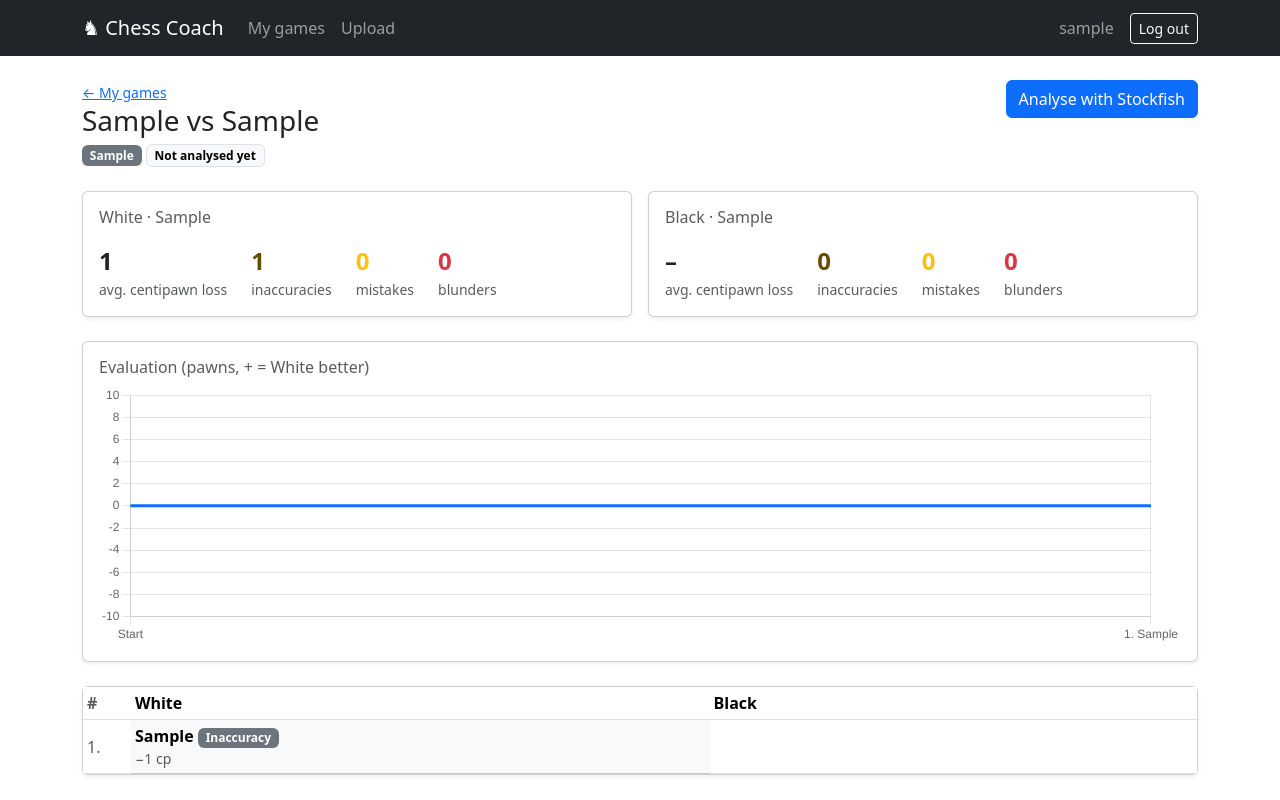
After one commit to ayhamabualhaj/Chess_Coach, a Django app: page /games/1/ in a window 1280 px wide. The commit adds this page. Run offline with Django 5.2, Linux system fonts and the light colour scheme; a user stored in the database is signed in; tables that the repository leaves empty hold one stand-in row (values such as "Sample post").

Commit message:
Add game detail page with analysis button, move table and evaluation chart

```diff
--- a/apps/games/repositories/game_repository.py
+++ b/apps/games/repositories/game_repository.py
@@ -13,6 +13,16 @@ def get_game(game_id: int) -> Game:
     return Game.objects.get(pk=game_id)
 
 
+def get_game_for_user(user, game_id: int) -> Game | None:
+    # Filtering by user means nobody can open someone else's game by guessing its id.
+    return Game.objects.filter(user=user, pk=game_id).first()
+
+
+def list_moves_with_mistakes(game: Game):
+    # select_related fetches each move's mistake in the same query.
+    return game.moves.select_related("mistake").order_by("ply")
+
+
 def set_status(game: Game, status: str) -> None:
     game.status = status
     game.save(update_fields=["status"])
--- a/apps/games/services/analysis_service.py
+++ b/apps/games/services/analysis_service.py
@@ -4,7 +4,7 @@ import chess
 import chess.pgn
 from django.conf import settings
 
-from ai.engine import Score, StockfishEngine, centipawn_loss, classify_move, game_phase
+from ai.engine import EngineNotFoundError, Score, StockfishEngine, centipawn_loss, classify_move, game_phase
 from ai.engine.stockfish_wrapper import MATE_SCORE
 from apps.games.models import Game
 from apps.games.repositories import analysis_repository, game_repository
@@ -35,6 +35,9 @@ def analyse_game(game_id: int, depth: int | None = None) -> dict:
     try:
         move_rows, mistake_rows = _evaluate_moves(parsed, depth or settings.STOCKFISH_DEPTH)
         analysis_repository.replace_analysis(game, move_rows, mistake_rows)
+    except EngineNotFoundError as e:
+        game_repository.set_status(game, Game.Status.FAILED)
+        raise AnalysisError("The chess engine is not available. Check STOCKFISH_PATH.") from e
     except Exception:
         game_repository.set_status(game, Game.Status.FAILED)
         raise
--- a/apps/games/urls.py
+++ b/apps/games/urls.py
@@ -1,7 +1,10 @@
 from django.urls import path
-from .views.game_views import game_list, upload_game
+
+from .views.game_views import analyse, game_detail, game_list, upload_game
 
 urlpatterns = [
     path("upload/", upload_game, name="upload_game"),
+    path("<int:game_id>/", game_detail, name="game_detail"),
+    path("<int:game_id>/analyse/", analyse, name="analyse_game"),
     path("", game_list, name="game_list"),
 ]
--- a/apps/games/views/game_views.py
+++ b/apps/games/views/game_views.py
@@ -1,7 +1,11 @@
+from django.contrib import messages
 from django.contrib.auth.decorators import login_required
+from django.http import Http404
 from django.shortcuts import redirect, render
-from django.contrib import messages
+from django.views.decorators.http import require_POST
+
 from apps.games.services import game_service
+from apps.games.services.analysis_service import AnalysisError, analyse_game
 from apps.games.services.pgn_import_service import InvalidPGNError, import_pgn
 
 
@@ -22,3 +26,28 @@ def upload_game(request):
 def game_list(request):
     games = game_service.list_games(request.user)
     return render(request, "games/list.html", {"games": games})
+
+
+@login_required
+def game_detail(request, game_id):
+    detail = game_service.get_game_detail(request.user, game_id)
+    if detail is None:
+        raise Http404("Game not found")
+    return render(request, "games/detail.html", detail)
+
+
+@login_required
+@require_POST
+def analyse(request, game_id):
+    game = game_service.get_game(request.user, game_id)
+    if game is None:
+        raise Http404("Game not found")
+    try:
+        summary = analyse_game(game.pk)
+    except AnalysisError as e:
+        messages.error(request, str(e))
+    else:
+        messages.success(
+            request, f"Analysed {summary['moves']} moves and found {summary['mistakes']} mistakes."
+        )
+    return redirect("game_detail", game_id=game.pk)
--- a/static/css/style.css
+++ b/static/css/style.css
@@ -14,3 +14,6 @@
 .errorlist { color: var(--bs-danger); list-style: none; padding-left: 0; margin-bottom: 0.25rem; }
 
 .pgn-input { font-family: var(--bs-font-monospace); font-size: 0.875rem; }
+.eval-chart { position: relative; height: 260px; }
+.moves-table .move-number { width: 3rem; }
+.moves-table td + td { min-width: 8rem; }
--- a/templates/base.html
+++ b/templates/base.html
@@ -49,5 +49,6 @@
   </main>
 
   <script src="https://cdn.jsdelivr.net/npm/bootstrap@5.3.3/dist/js/bootstrap.bundle.min.js"></script>
+  {% block scripts %}{% endblock %}
 </body>
 </html>
--- /dev/null
+++ b/templates/games/_move_cell.html
@@ -0,0 +1,11 @@
+<td class="{% if cell.mistake.severity == 'blunder' %}table-danger{% elif cell.mistake.severity == 'mistake' %}table-warning{% elif cell.mistake %}table-light{% endif %}">
+  {% if cell %}
+    <span class="fw-semibold">{{ cell.san }}</span>
+    {% if cell.mistake %}
+      <span class="badge {% if cell.mistake.severity == 'blunder' %}text-bg-danger{% elif cell.mistake.severity == 'mistake' %}text-bg-warning{% else %}text-bg-secondary{% endif %}">{{ cell.mistake.get_severity_display }}</span>
+      <div class="small text-body-secondary">
+        −{{ cell.cp_loss }} cp{% if cell.best_san %} · best was <strong>{{ cell.best_san }}</strong>{% endif %}
+      </div>
+    {% endif %}
+  {% endif %}
+</td>
--- /dev/null
+++ b/templates/games/_status_badge.html
@@ -0,0 +1,9 @@
+{% if game.status == "done" %}
+  <span class="badge text-bg-success">{{ game.get_status_display }}</span>
+{% elif game.status == "running" %}
+  <span class="badge text-bg-info">{{ game.get_status_display }}</span>
+{% elif game.status == "failed" %}
+  <span class="badge text-bg-danger">{{ game.get_status_display }}</span>
+{% else %}
+  <span class="badge text-bg-light border">{{ game.get_status_display }}</span>
+{% endif %}
--- /dev/null
+++ b/templates/games/detail.html
@@ -0,0 +1,111 @@
+{% extends "base.html" %}
+
+{% block title %}{{ game }}{% endblock %}
+
+{% block content %}
+<div class="d-flex flex-wrap justify-content-between align-items-start gap-2 mb-4">
+  <div>
+    <a href="{% url 'game_list' %}" class="small">&larr; My games</a>
+    <h1 class="h3 mb-1">{{ game.white|default:"?" }} vs {{ game.black|default:"?" }}</h1>
+    <div>
+      {% if game.result %}<span class="badge text-bg-secondary">{{ game.result }}</span>{% endif %}
+      {% include "games/_status_badge.html" %}
+    </div>
+  </div>
+  <form method="post" action="{% url 'analyse_game' game.pk %}">
+    {% csrf_token %}
+    <button type="submit" class="btn btn-primary">
+      {% if game.status == "done" %}Analyse again{% else %}Analyse with Stockfish{% endif %}
+    </button>
+  </form>
+</div>
+
+{% if not rows %}
+  <div class="text-center text-body-secondary py-5 border rounded">
+    This game has not been analysed yet. Click <strong>Analyse with Stockfish</strong> to start.
+  </div>
+{% else %}
+  <div class="row g-3 mb-4">
+    {% for side, s in stats.items %}
+      <div class="col-md-6">
+        <div class="card h-100 shadow-sm">
+          <div class="card-body">
+            <h2 class="h6 text-body-secondary mb-3">
+              {% if side == "white" %}White · {{ game.white|default:"?" }}{% else %}Black · {{ game.black|default:"?" }}{% endif %}
+            </h2>
+            <div class="d-flex flex-wrap gap-4">
+              <div><div class="fs-4 fw-semibold">{{ s.avg_cp_loss|default:"–" }}</div><div class="small text-body-secondary">avg. centipawn loss</div></div>
+              <div><div class="fs-4 fw-semibold text-warning-emphasis">{{ s.inaccuracy }}</div><div class="small text-body-secondary">inaccuracies</div></div>
+              <div><div class="fs-4 fw-semibold text-warning">{{ s.mistake }}</div><div class="small text-body-secondary">mistakes</div></div>
+              <div><div class="fs-4 fw-semibold text-danger">{{ s.blunder }}</div><div class="small text-body-secondary">blunders</div></div>
+            </div>
+          </div>
+        </div>
+      </div>
+    {% endfor %}
+  </div>
+
+  <div class="card shadow-sm mb-4">
+    <div class="card-body">
+      <h2 class="h6 text-body-secondary">Evaluation (pawns, + = White better)</h2>
+      <div class="eval-chart"><canvas id="evalChart"></canvas></div>
+    </div>
+  </div>
+
+  <div class="card shadow-sm mb-4">
+    <div class="table-responsive">
+      <table class="table table-sm align-middle mb-0 moves-table">
+        <thead>
+          <tr><th class="text-body-secondary move-number">#</th><th>White</th><th>Black</th></tr>
+        </thead>
+        <tbody>
+          {% for row in rows %}
+            <tr>
+              <td class="text-body-secondary">{{ row.number }}.</td>
+              {% include "games/_move_cell.html" with cell=row.white %}
+              {% include "games/_move_cell.html" with cell=row.black %}
+            </tr>
+          {% endfor %}
+        </tbody>
+      </table>
+    </div>
+  </div>
+
+  {{ chart|json_script:"chart-data" }}
+{% endif %}
+{% endblock %}
+
+{% block scripts %}
+{% if rows %}
+<script src="https://cdn.jsdelivr.net/npm/chart.js@4.4.1"></script>
+<script>
+  const data = JSON.parse(document.getElementById("chart-data").textContent);
+  new Chart(document.getElementById("evalChart"), {
+    type: "line",
+    data: {
+      labels: data.labels,
+      datasets: [{
+        data: data.evals,
+        borderColor: "#0d6efd",
+        backgroundColor: "rgba(13, 110, 253, 0.12)",
+        fill: "origin",
+        pointRadius: 0,
+        pointHitRadius: 8,
+        tension: 0.2,
+      }],
+    },
+    options: {
+      maintainAspectRatio: false,
+      plugins: {
+        legend: { display: false },
+        tooltip: { callbacks: { label: (ctx) => (ctx.parsed.y > 0 ? "+" : "") + ctx.parsed.y.toFixed(2) } },
+      },
+      scales: {
+        y: { min: -10, max: 10, ticks: { stepSize: 2 } },
+        x: { ticks: { maxTicksLimit: 12 } },
+      },
+    },
+  });
+</script>
+{% endif %}
+{% endblock %}
--- a/templates/games/list.html
+++ b/templates/games/list.html
@@ -11,7 +11,7 @@
 {% if games %}
   <div class="list-group shadow-sm">
     {% for game in games %}
-      <div class="list-group-item d-flex justify-content-between">
+      <a href="{% url 'game_detail' game.pk %}" class="list-group-item list-group-item-action d-flex justify-content-between align-items-center">
         <span>
           {% if game.white or game.black %}
             {{ game.white|default:"?" }} vs {{ game.black|default:"?" }}
@@ -19,9 +19,10 @@
             Game #{{ game.pk }}
           {% endif %}
           {% if game.result %}<span class="badge text-bg-secondary ms-2">{{ game.result }}</span>{% endif %}
+          {% include "games/_status_badge.html" %}
         </span>
         <small class="text-body-secondary">{{ game.created_at|date:"j M Y, H:i" }}</small>
-      </div>
+      </a>
     {% endfor %}
   </div>
 {% else %}
```
Also changed, not shown: apps/games/services/game_service.py (+86 -0 lines), tests/test_analysis_service.py (+2 -3 lines), tests/test_game_pages.py (added, +113 -0 lines).
